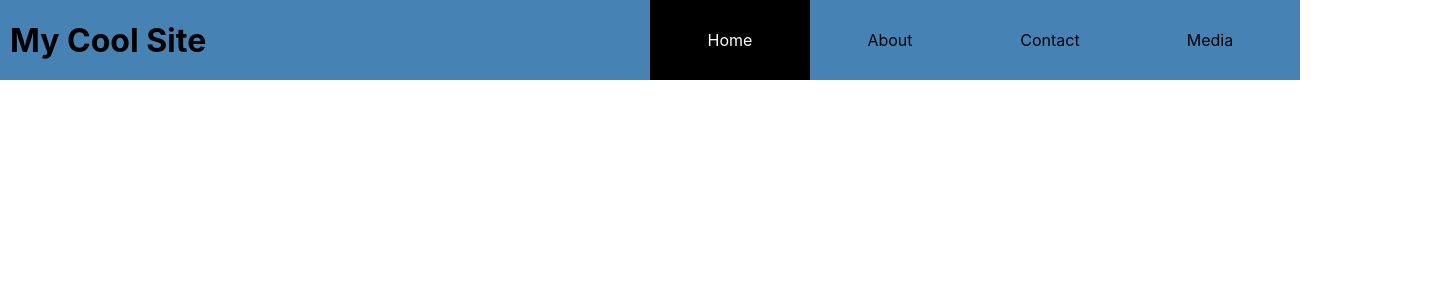
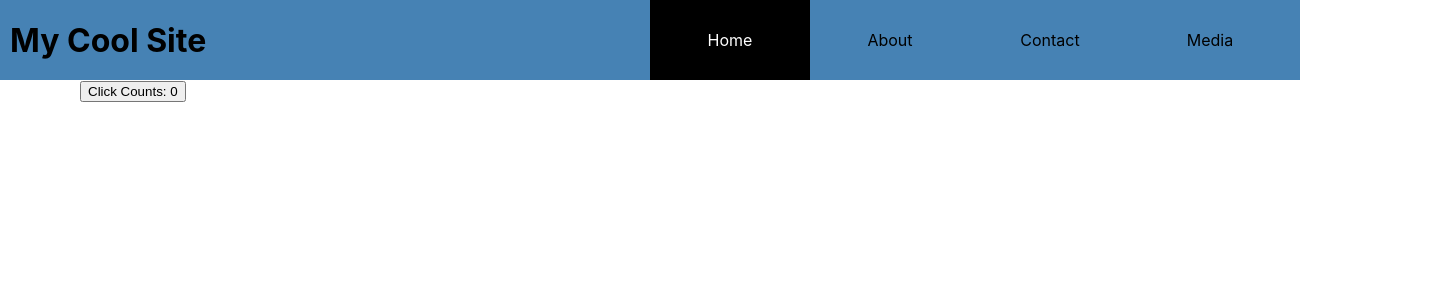
Before and after one commit to marlitas/nav-bar, a React (Create React App) app: page / in a window 1280 px wide. Shown: the top 300 px of the page, 1440 px wide, since content can reach past the window. Built offline with nearby package versions, Linux system fonts and the light colour scheme.

Commit message:
Add click counter component

```diff
--- /dev/null
+++ b/src/App.css
@@ -0,0 +1,6 @@
+.container {
+  display: block;
+  width: 100%;
+  height: 100vh;
+  padding: 10vh;
+}
--- a/src/App.js
+++ b/src/App.js
@@ -1,5 +1,7 @@
 import NavBar from './components/nav-bar/navBar'
 import { BrowserRouter  as  Router, Routes, Route } from 'react-router-dom';
+import ClickCounter from './components/ClickCounter/ClickCounter';
+import './App.css'
 
 function App() {
   return (
@@ -8,7 +10,10 @@ function App() {
         <Route
           path='/'
           element={
-            <NavBar title='My Cool Site'/>
+            <div className='container'>
+              <NavBar title='My Cool Site'/>
+              <ClickCounter text='Click Counts' />
+            </div>
           }>
         </Route>
         <Route
--- /dev/null
+++ b/src/components/ClickCounter/ClickCounter.jsx
@@ -0,0 +1,17 @@
+import './ClickCounter.css';
+import { useState } from 'react';
+
+function ClickCounter({ text }) {
+  const [clickCount, setClickCount] = useState(0)
+
+  const addOne = () => {
+    setClickCount(clickCount + 1)
+  }
+  return (
+    <button onClick={() => addOne()}>
+      {text}: {clickCount}
+    </button>
+  )
+}
+
+export default ClickCounter
```
Also changed, not shown: src/components/ClickCounter/ClickCounter.css (added).
